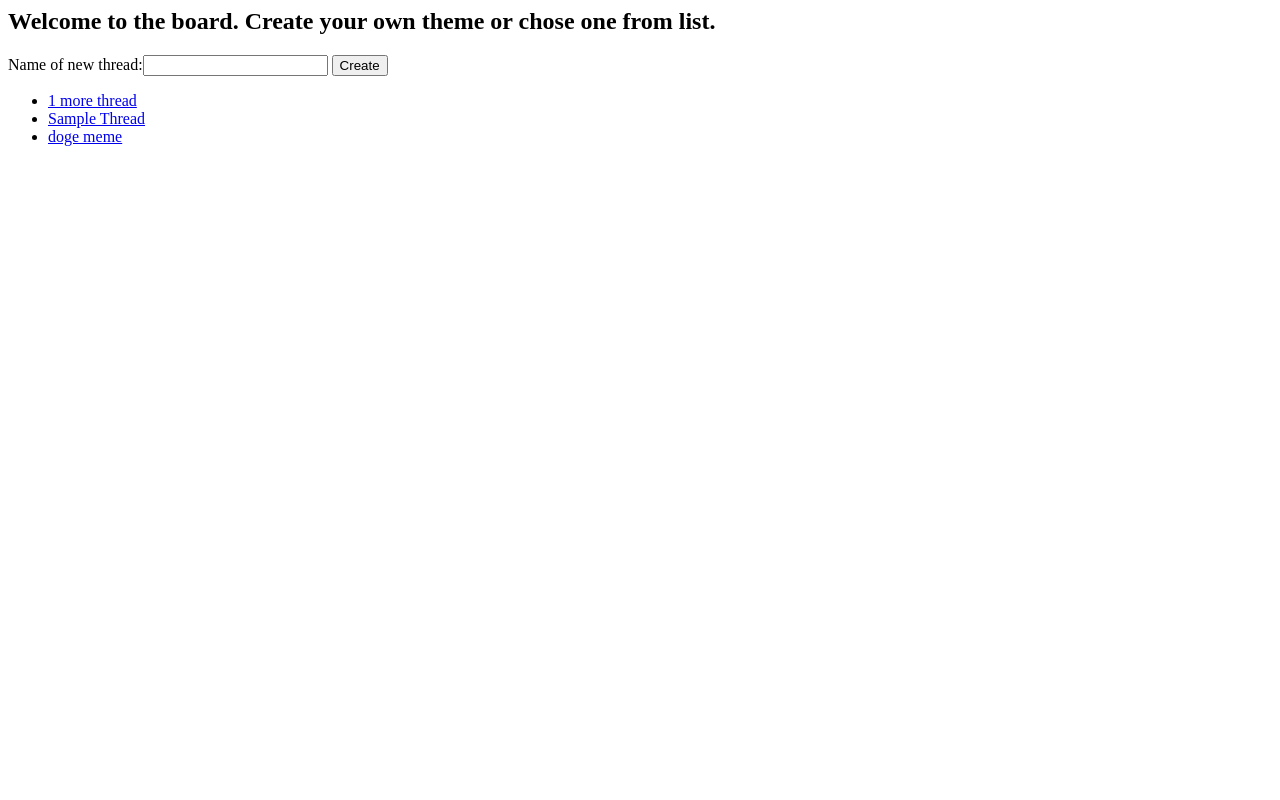
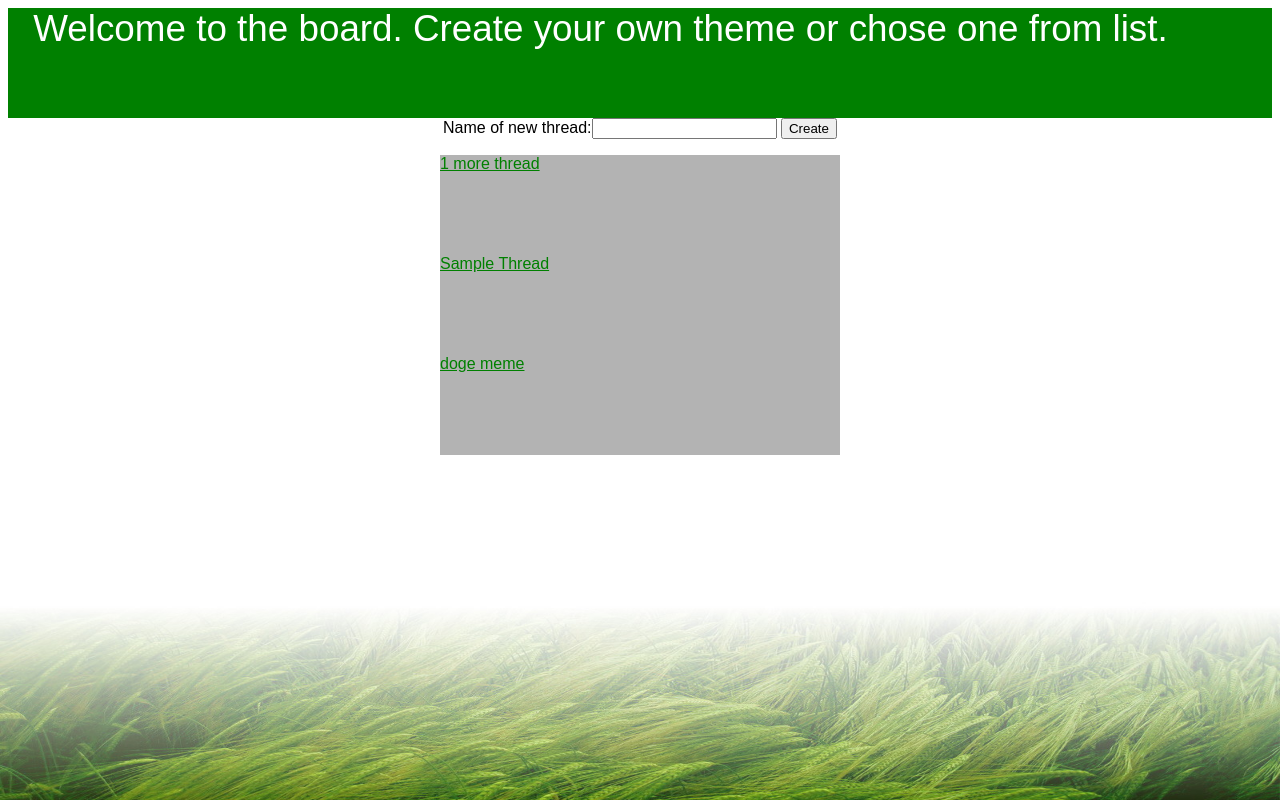
Before and after one commit to sergeyfrolov95/board_project, a Django app: a page that uses imgboard/templates/index.html in a window 1280 px wide. Run offline with Django 3.2, Linux system fonts and the light colour scheme; data comes from the database, SQL or seed files in the repository; both versions use the stored data as it was after the commit.

Commit message:
Some new design

```diff
--- /dev/null
+++ b/imgboard/static/imgboard/index_style.css
@@ -0,0 +1,38 @@
+body {
+  background: white url("images/backim.jpg");
+  background-size: 100%;
+  -moz-background-size: 100%;
+  -webkit-background-size: 100%;
+  -o-background-size: 100%;
+  background-attachment: fixed;
+}
+
+#thread_list {
+  width: 400px;
+  height: 100px;
+  background: rgb(179, 179, 179);
+}
+
+a {
+  color: green;
+}
+p {
+  margin-left: 2%;
+}
+
+.header {
+  background-color: green;
+  color:white;
+  text-align:left;
+  height: 110px;
+  font-size: 230%;
+}
+.body {
+  font-family: Helvetica Narrow, sans-serif;
+
+}
+.body-content{
+  display: flex;
+  align-items: center;
+  flex-direction: column;
+}
--- a/imgboard/templates/index.html
+++ b/imgboard/templates/index.html
@@ -1,4 +1,11 @@
-<h2> {{ "Welcome to the board. Create your own theme or chose one from list." }} </h2>
+{% load static %}
+<link rel="stylesheet" type="text/css" href="{% static 'imgboard/index_style.css' %}" </>
+
+<div class="body">
+<div class="header">
+   <p>{{ "Welcome to the board. Create your own theme or chose one from list." }}</p>
+</div>
+<div class="body-content">
 <div>
   <form method="post">
     {% csrf_token %}
@@ -7,11 +14,13 @@
  </form=>
 </div>
 {% if thread_list %}
-    <ul>
+    <div>
     {% for thread in thread_list %}
-        <li><a href="{% url 'imgboard:thread' thread.id %}">{{ thread.thread_name }}</a></li>
+        <div id="thread_list"><a href="{% url 'imgboard:thread' thread.id %}">{{ thread.thread_name }}</a></div>
     {% endfor %}
-    </ul>
+    </div>
 {% else %}
     <p>No threads are available.</p>
 {% endif %}
+</div>
+</div>
```
Also changed, not shown: imgboard/static/imgboard/thread_style.css (added, +29 -0 lines), imgboard/templates/thread.html (+6 -1 lines), db.sqlite3, imgboard/static/imgboard/images/backim.jpg (added), 3 other files.
